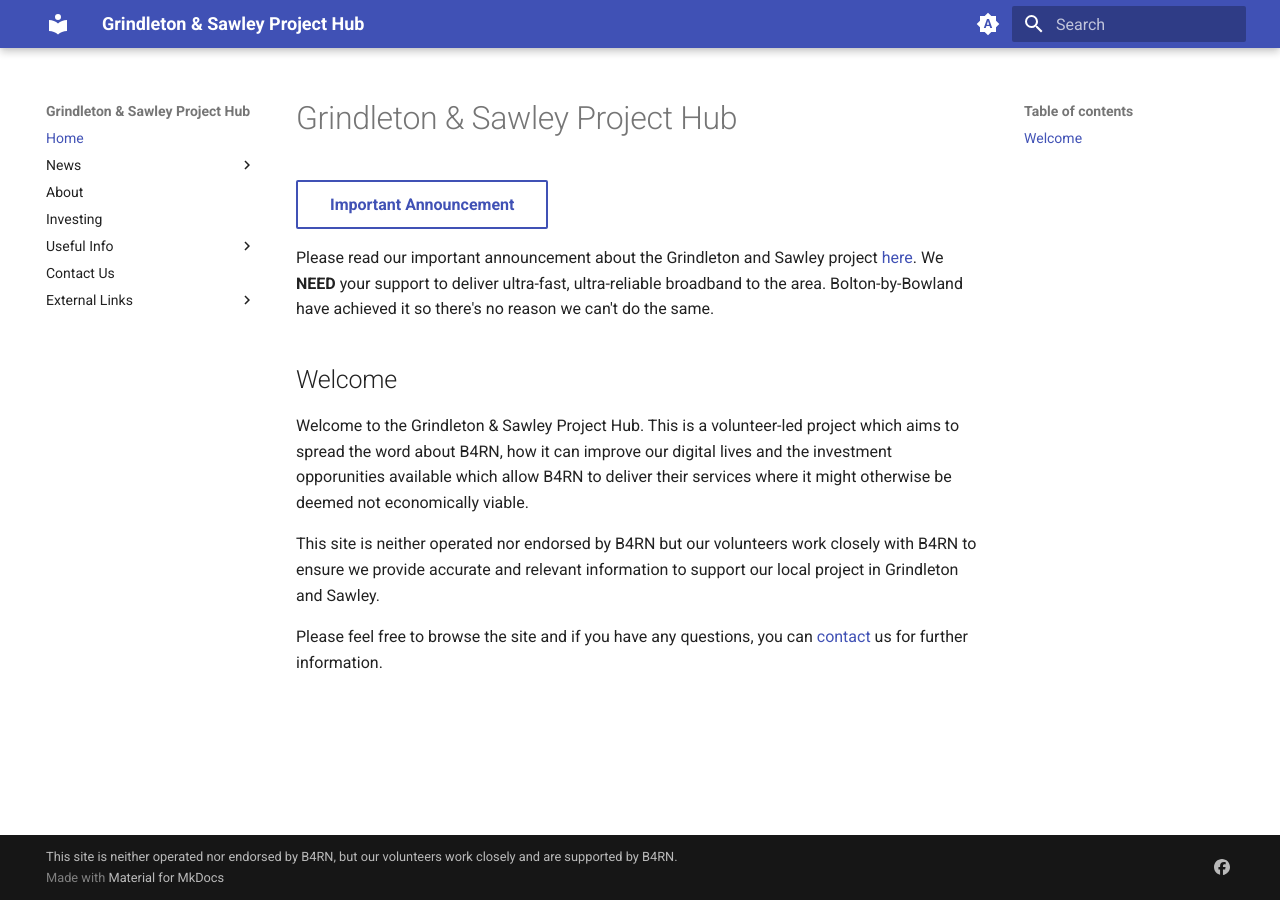
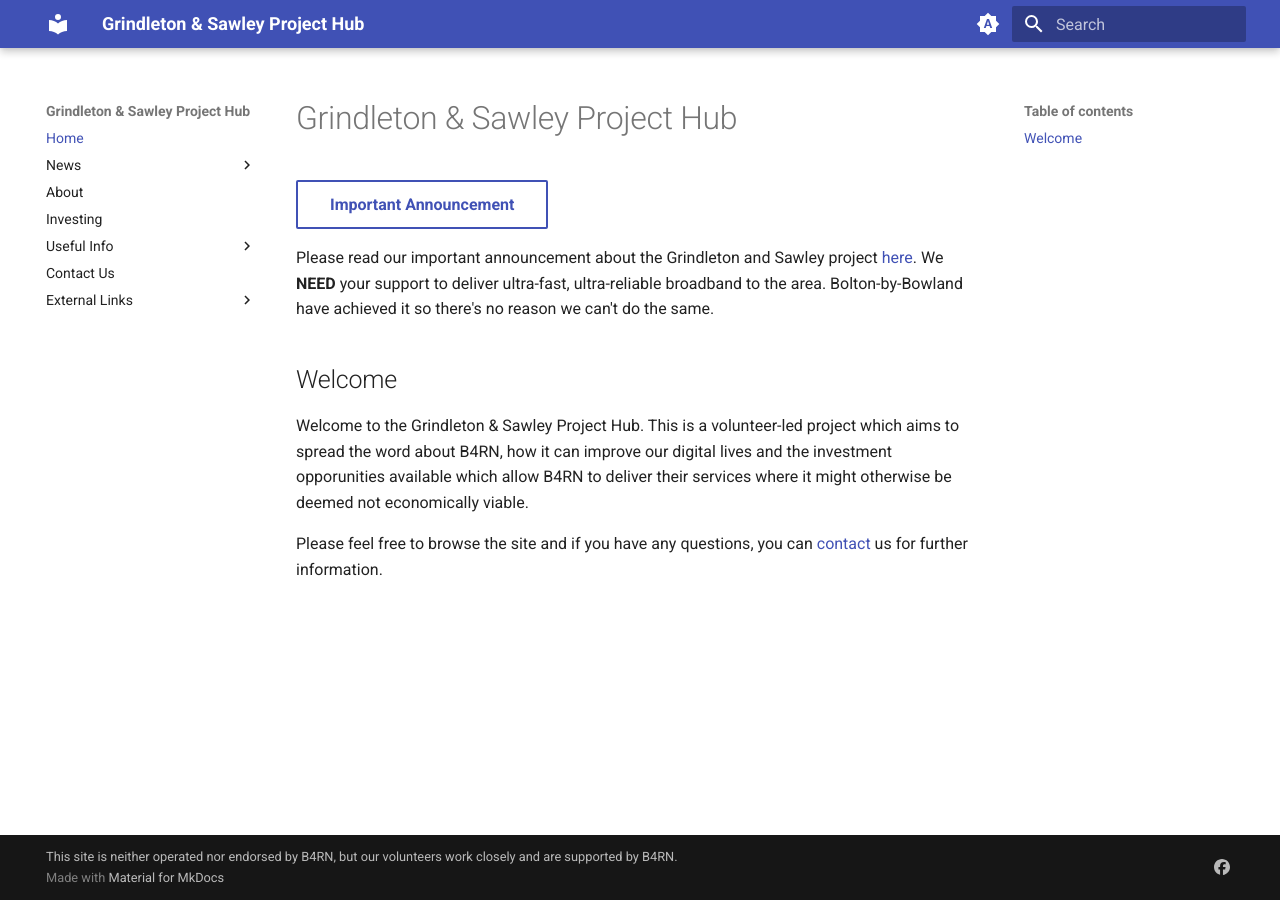
Before and after one commit to DJBenson/b4rngsdocs, an MkDocs documentation site: the page built from docs/index.md, in a window 1280 px wide. Built offline with MkDocs 1.6.1 and Material for MkDocs 9.7.7, drawn with Linux system fonts in a browser that asks for light colours.

Commit message:
Update index.md
Removed individual disclaimer and added to footer.

```diff
--- a/docs/index.md
+++ b/docs/index.md
@@ -6,6 +6,4 @@
 ## Welcome
 Welcome to the Grindleton & Sawley Project Hub. This is a volunteer-led project which aims to spread the word about B4RN, how it can improve our digital lives and the investment opporunities available which allow B4RN to deliver their services where it might otherwise be deemed not economically viable.
 
-This site is neither operated nor endorsed by B4RN but our volunteers work closely with B4RN to ensure we provide accurate and relevant information to support our local project in Grindleton and Sawley.
-
 Please feel free to browse the site and if you have any questions, you can [contact](contact.md) us for further information.
```
